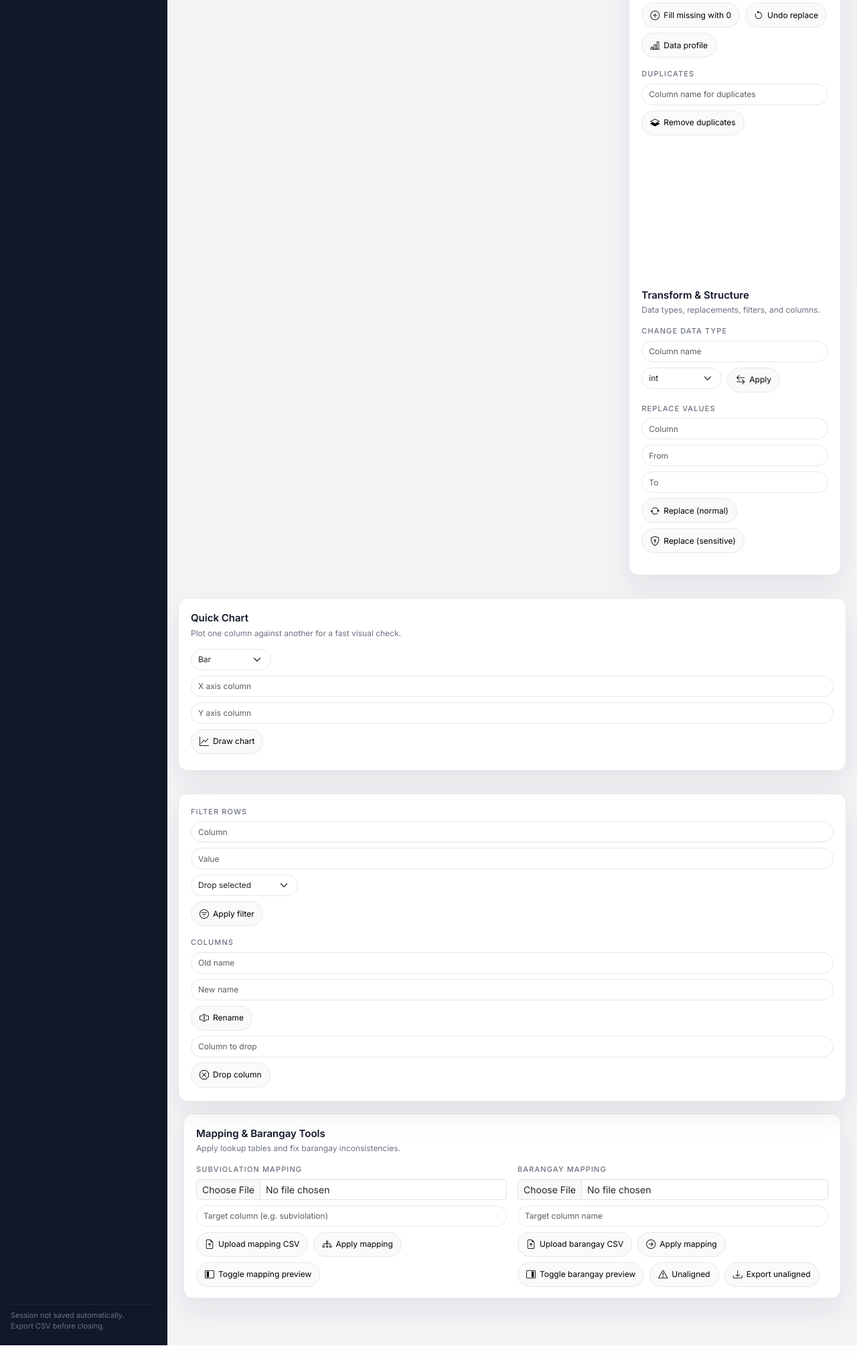
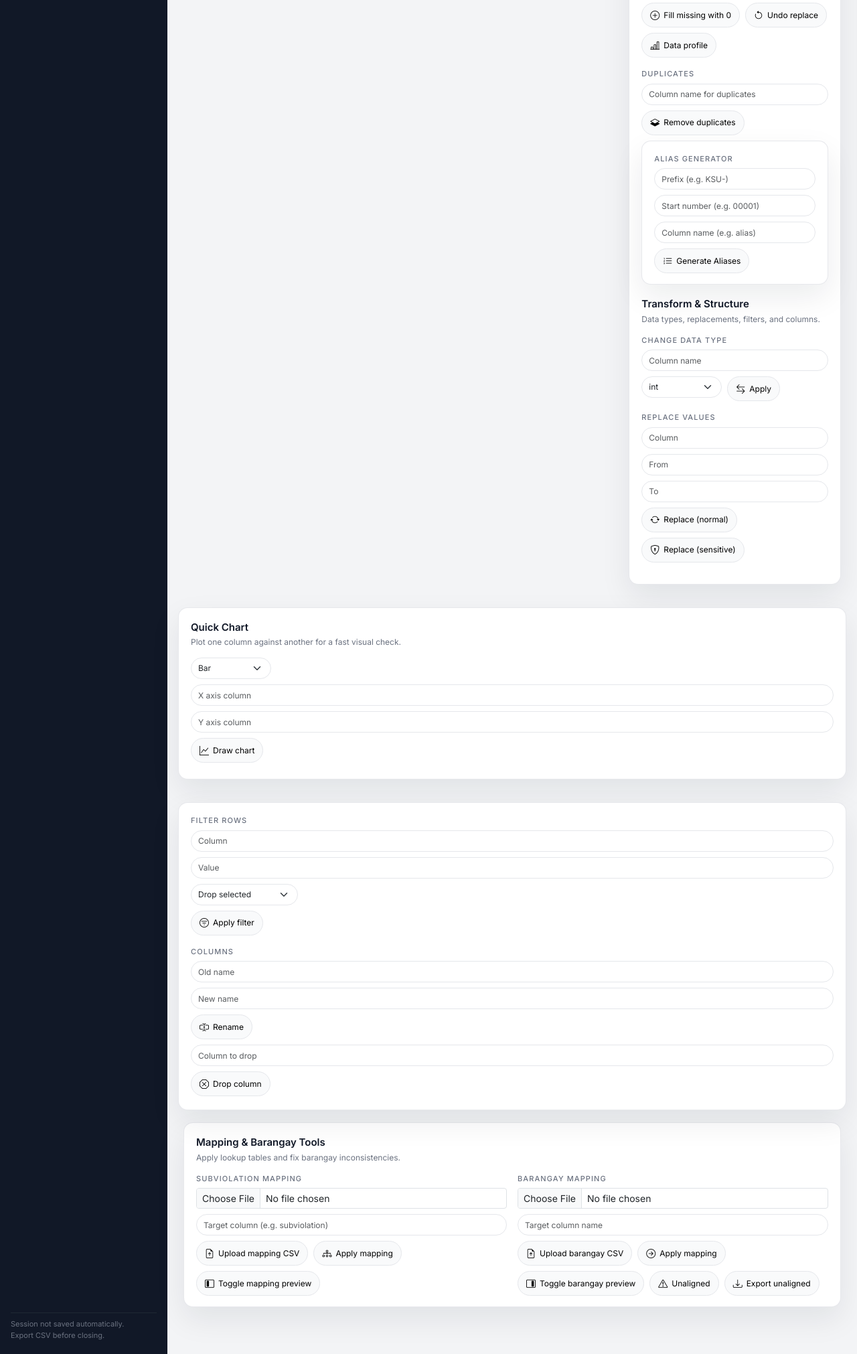
Before and after one commit to mx-dln/birdc-cleaning, a Flask app: page / in a window 1280 px wide. Shown: the part 354-2376 px from the top of the page at 67% size. Run offline with Flask 3, Linux system fonts and the light colour scheme; a map, chart or similar area stays blank; some libraries are stand-ins or nearby versions.

Commit message:
Updated alias generator and fixes

```diff
--- a/app.py
+++ b/app.py
@@ -487,6 +487,46 @@ def data_profile():
     return html_output
 
 
+@app.route('/generate_alias', methods=['POST'])
+def generate_alias():
+    global uploaded_df
+    if uploaded_df.empty:
+        return "No data loaded.", 400
+
+    prefix = request.form.get("prefix", "").strip()
+    start_num = request.form.get("start", "").strip()
+    target_col = request.form.get("column", "").strip()
+
+    if not prefix or not start_num or not target_col:
+        return "Missing inputs.", 400
+
+    if target_col not in uploaded_df.columns:
+        # auto-create column
+        uploaded_df[target_col] = ""
+
+    # Get total rows
+    total = len(uploaded_df)
+
+    # Compute digit length automatically
+    digit_len = len(start_num)
+
+    # Convert start to int
+    try:
+        start_int = int(start_num)
+    except:
+        return "Invalid starting number format.", 400
+
+    save_history()
+
+    # Generate aliases
+    aliases = []
+    for i in range(total):
+        number_str = str(start_int + i).zfill(digit_len)
+        aliases.append(f"{prefix}{number_str}")
+
+    uploaded_df[target_col] = aliases
+
+    return "<p><b>Alias generated successfully!</b></p>" + uploaded_df.to_html()
 
 
 @app.route('/find')
--- a/templates/index.html
+++ b/templates/index.html
@@ -839,8 +839,20 @@
                   </button>
                 </div>
               </div>
-              <div style="height:220px; position:relative;">
-                <canvas id="customChart" style="width:100%; height:100%;"></canvas>
+              <div class="card-pro">
+                <div class="tool-group-label">Alias Generator</div>
+
+                <div class="d-flex flex-wrap gap-2 mb-2">
+                  <input type="text" id="aliasPrefix" class="form-control mini-input" placeholder="Prefix (e.g. KSU-)">
+                  <input type="text" id="aliasStart" class="form-control mini-input"
+                    placeholder="Start number (e.g. 00001)">
+                  <input type="text" id="aliasColumn" class="form-control mini-input"
+                    placeholder="Column name (e.g. alias)">
+                </div>
+
+                <button class="tool-chip success" onclick="generateAlias()">
+                  <i class="bi bi-list-ol"></i> Generate Aliases
+                </button>
               </div>
               <div class="card-header-pro">
                 <div class="card-header-main">
@@ -1128,6 +1140,33 @@
         hideLoader();
       }
     }
+
+    async function generateAlias() {
+      const prefix = document.getElementById('aliasPrefix').value.trim();
+      const start = document.getElementById('aliasStart').value.trim();
+      const column = document.getElementById('aliasColumn').value.trim();
+
+      if (!prefix || !start || !column) {
+        alert("Please fill in all alias fields.");
+        return;
+      }
+
+      const formData = new FormData();
+      formData.append("prefix", prefix);
+      formData.append("start", start);
+      formData.append("column", column);
+
+      const data = await fetchWithLoader('/generate_alias', {
+        method: "POST",
+        body: formData
+      });
+
+      if (data) {
+        document.getElementById("output").innerHTML = data;
+        initDataTable();
+      }
+    }
+
 
     // --- CSV upload (main Load Data card) ---
     async function uploadCSV() {
```
Also changed, not shown: 1 other file.
